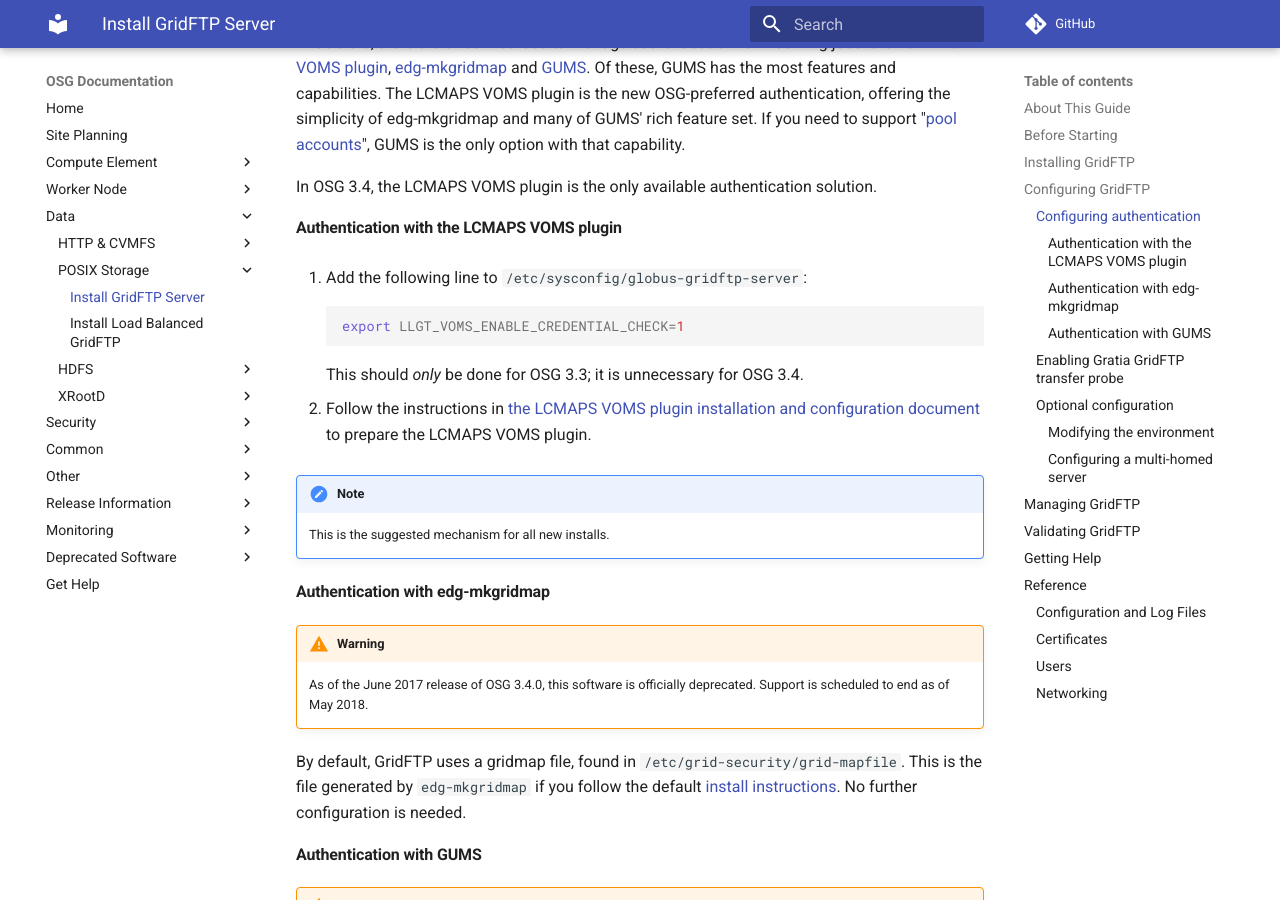
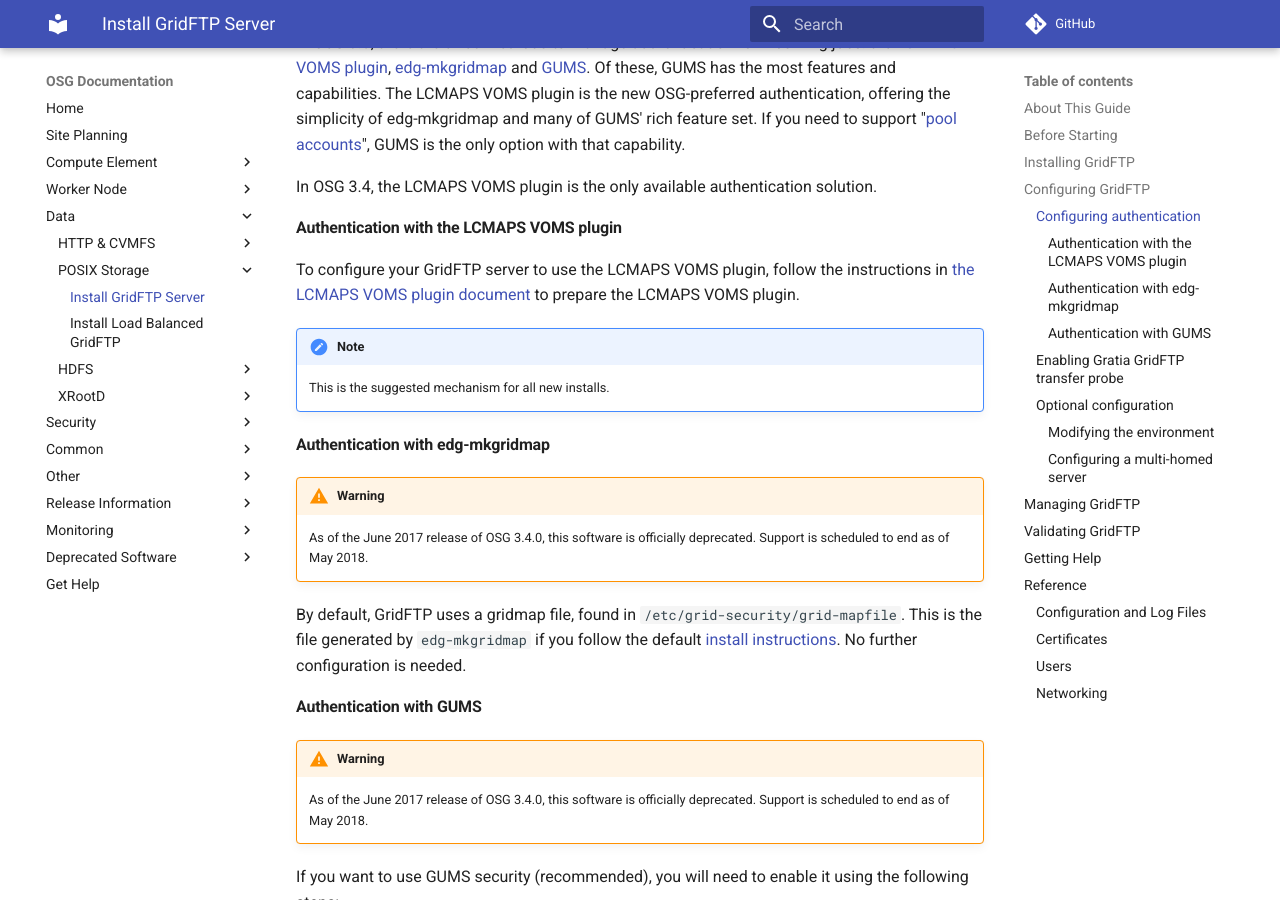
Before and after one commit to osg-htc/docs, an MkDocs documentation site: the page built from docs/data/gridftp.md, in a window 1280 px wide and 900 px high, scrolled down 1325 px. Built offline with MkDocs 1.6.1 and Material for MkDocs 9.7.7, drawn with Linux system fonts in a browser that asks for light colours; comment, search, counter and statistics services are not loaded; old or Windows-style settings are respelled for this version of MkDocs.

Commit message:
Drop instructions for setting 3.3 LCMAPS VOMS env var
No longer necessary as of lcmaps-1.6.6-1.9.osg33

```diff
--- a/docs/data/gridftp.md
+++ b/docs/data/gridftp.md
@@ -52,14 +52,7 @@ In OSG 3.4, the LCMAPS VOMS plugin is the only available authentication solution
 
 #### Authentication with the LCMAPS VOMS plugin
 
-1.  Add the following line to `/etc/sysconfig/globus-gridftp-server`:
-
-        :::shell
-        export LLGT_VOMS_ENABLE_CREDENTIAL_CHECK=1
-
-    This should _only_ be done for OSG 3.3; it is unnecessary for OSG 3.4.
-
-2.  Follow the instructions in [the LCMAPS VOMS plugin installation and configuration document](../security/lcmaps-voms-authentication) to prepare the LCMAPS VOMS plugin.
+To configure your GridFTP server to use the LCMAPS VOMS plugin, follow the instructions in [the LCMAPS VOMS plugin document](/security/lcmaps-voms-authentication#configuring-the-lcmaps-voms-plugin) to prepare the LCMAPS VOMS plugin.
 
 !!! note
     This is the suggested mechanism for all new installs.
```
Also changed, not shown: docs/compute-element/install-htcondor-ce.md (+1 -7 lines), docs/security/lcmaps-voms-authentication.md (+0 -7 lines).
